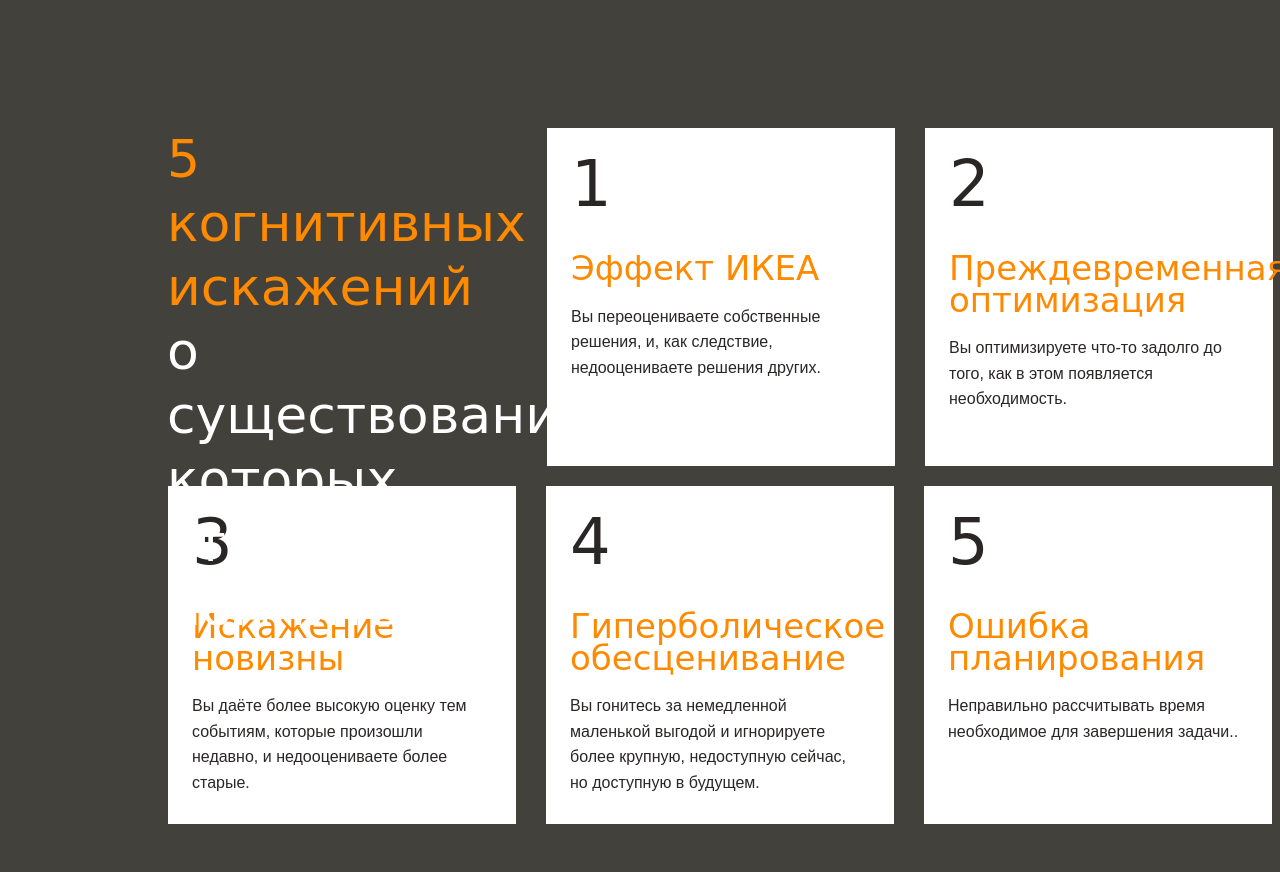
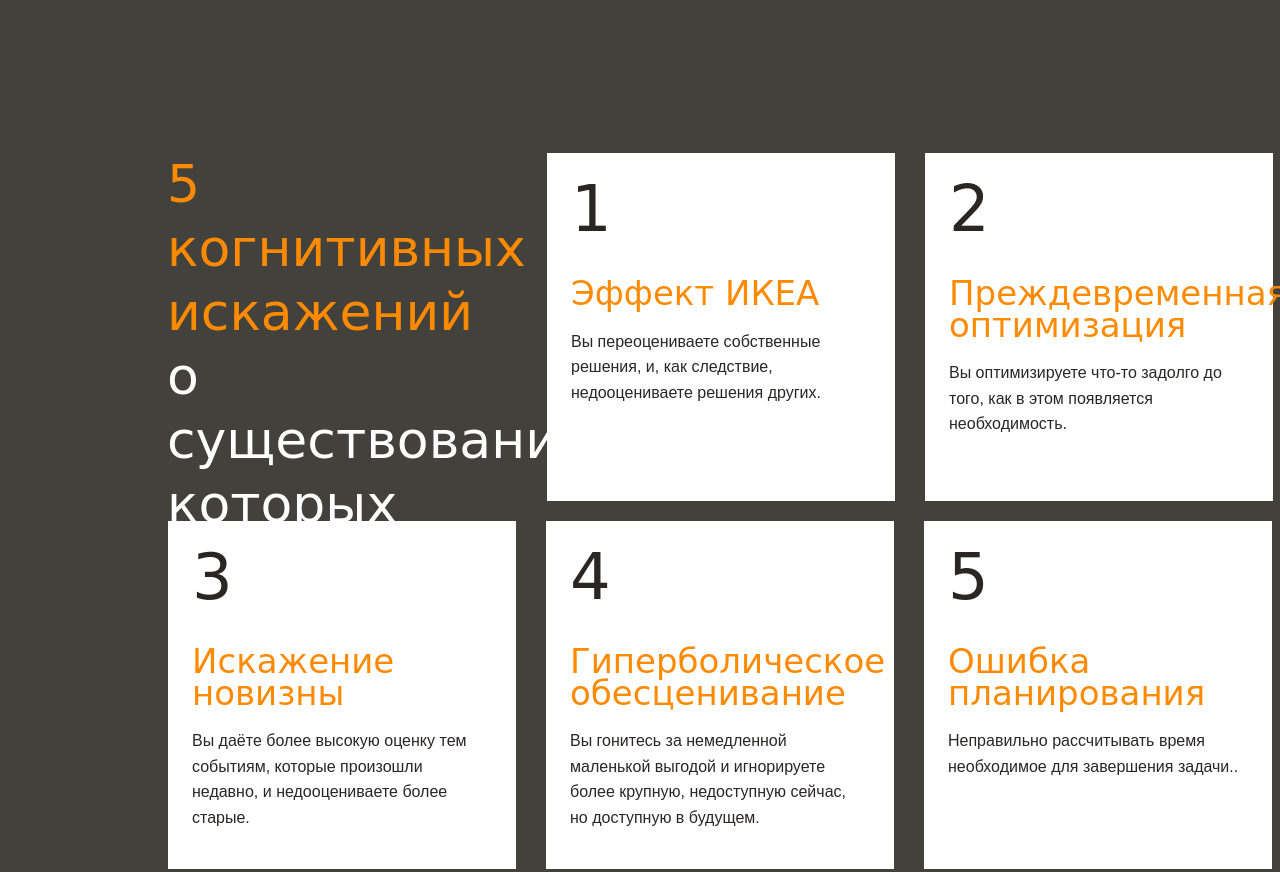
Before and after one commit to bombom70/layout-designer-project-lvl1, a website: page src/index.html in a window 1280 px wide. Shown: the part 1780-2652 px from the top of the page. Drawn offline with Linux system fonts and the light colour scheme; grey boxes are pictures that could not be loaded; a web font is replaced by a local one.

Commit message:
change position in .nav-item and position .nav-item-header

```diff
--- a/src/styles/style.css
+++ b/src/styles/style.css
@@ -301,8 +301,11 @@ header {
 }
 
 .nav-item {
+  position: relative;
+  top: 25px;
+
   width: 300px;
-  height: 290px;
+  height: 300px;
 
   background: var(--white-color);
 
@@ -331,9 +334,6 @@ header {
 }
 
 .nav-item-header {
-  position: relative;
-  top: -20px;
-
   width: 350px;
   height: 300px;
 
```
